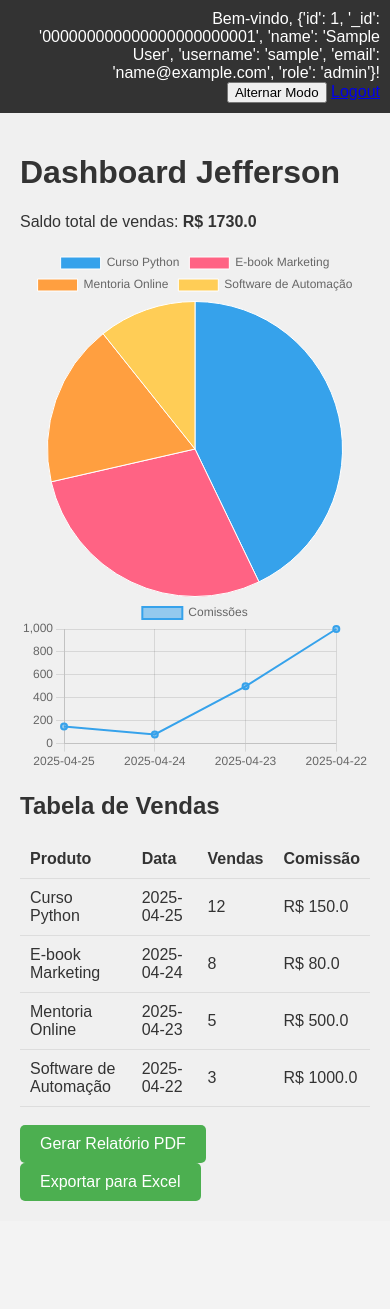
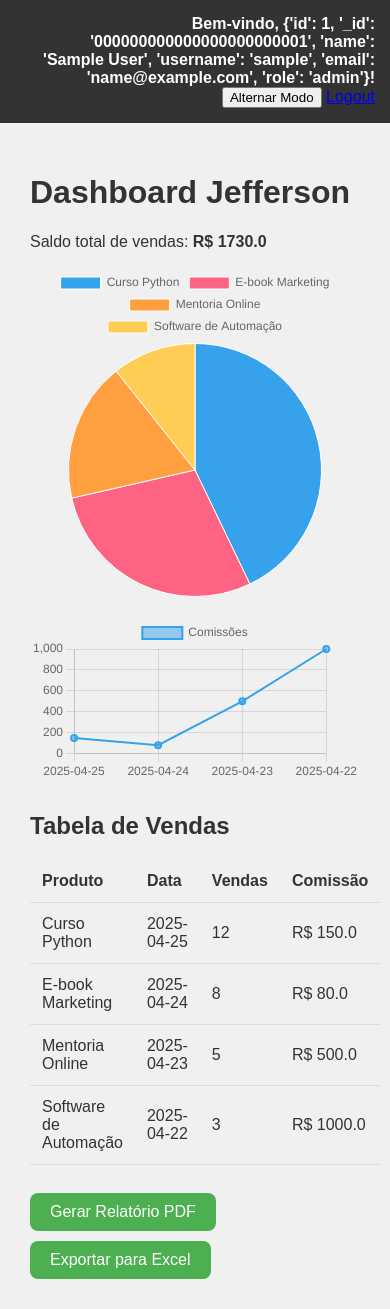
Before and after one commit to JeffersonDalprat/painel-vendas, a Flask app: page /painel in a window 390 px wide. Before the commit the page ends 1201 px from the top, so only its background shows below. Run offline with Flask 3, Linux system fonts and the light colour scheme; the visitor is signed in with stand-in values (Sample User, id 1); some libraries are stand-ins or nearby versions.

Commit message:
Update style.css

```diff
--- a/static/style.css
+++ b/static/style.css
@@ -1,10 +1,10 @@
 body {
-    font-family: Arial, sans-serif;
+    font-family: 'Arial', sans-serif;
     background: #f0f0f0;
     color: #333;
     margin: 0;
     padding: 0;
-    transition: background 0.3s, color 0.3s;
+    transition: background 0.5s, color 0.5s;
 }
 .dark-mode {
     background: #121212;
@@ -13,42 +13,73 @@ body {
 .navbar {
     background: #333;
     color: white;
-    padding: 10px;
+    padding: 15px;
     text-align: right;
 }
+.navbar span {
+    float: left;
+    margin-left: 15px;
+    font-weight: bold;
+}
 .content {
-    padding: 20px;
+    padding: 30px;
 }
 table {
     width: 100%;
     border-collapse: collapse;
 }
 th, td {
-    padding: 10px;
+    padding: 12px;
     text-align: left;
     border-bottom: 1px solid #ddd;
 }
 .button {
     display: inline-block;
     padding: 10px 20px;
+    margin: 10px 5px 0 0;
     background: #4CAF50;
     color: white;
     text-decoration: none;
-    border-radius: 5px;
+    border-radius: 8px;
+    transition: background 0.3s;
+}
+.button:hover {
+    background: #45a049;
 }
 .center {
     text-align: center;
     margin-top: 50px;
 }
+.login-page {
+    background: linear-gradient(135deg, #2980b9, #6dd5fa, #ffffff);
+    height: 100vh;
+    display: flex;
+    justify-content: center;
+    align-items: center;
+}
 .login-container {
     width: 300px;
-    margin: 100px auto;
-    background: #fff;
-    padding: 20px;
-    border-radius: 8px;
+    background: white;
+    padding: 25px;
+    border-radius: 12px;
+    box-shadow: 0px 0px 20px rgba(0,0,0,0.2);
 }
 .login-container input, .login-container button {
     width: 100%;
     padding: 10px;
-    margin: 5px 0;
+    margin: 10px 0;
 }
+.login-container h2 {
+    text-align: center;
+}
+.charts {
+    display: grid;
+    grid-template-columns: 1fr 1fr;
+    gap: 20px;
+    margin-bottom: 30px;
+}
+@media (max-width: 768px) {
+    .charts {
+        grid-template-columns: 1fr;
+    }
+}
```
